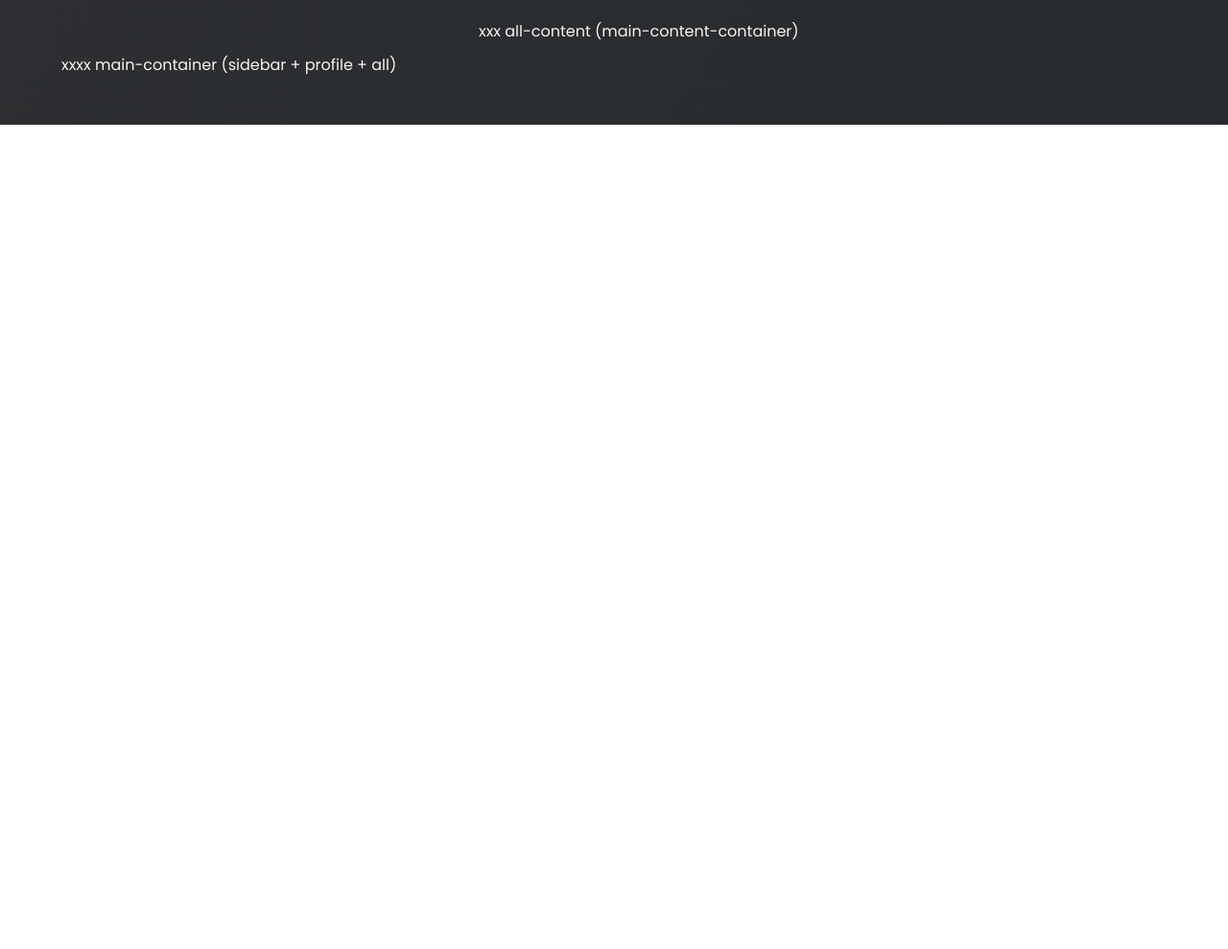
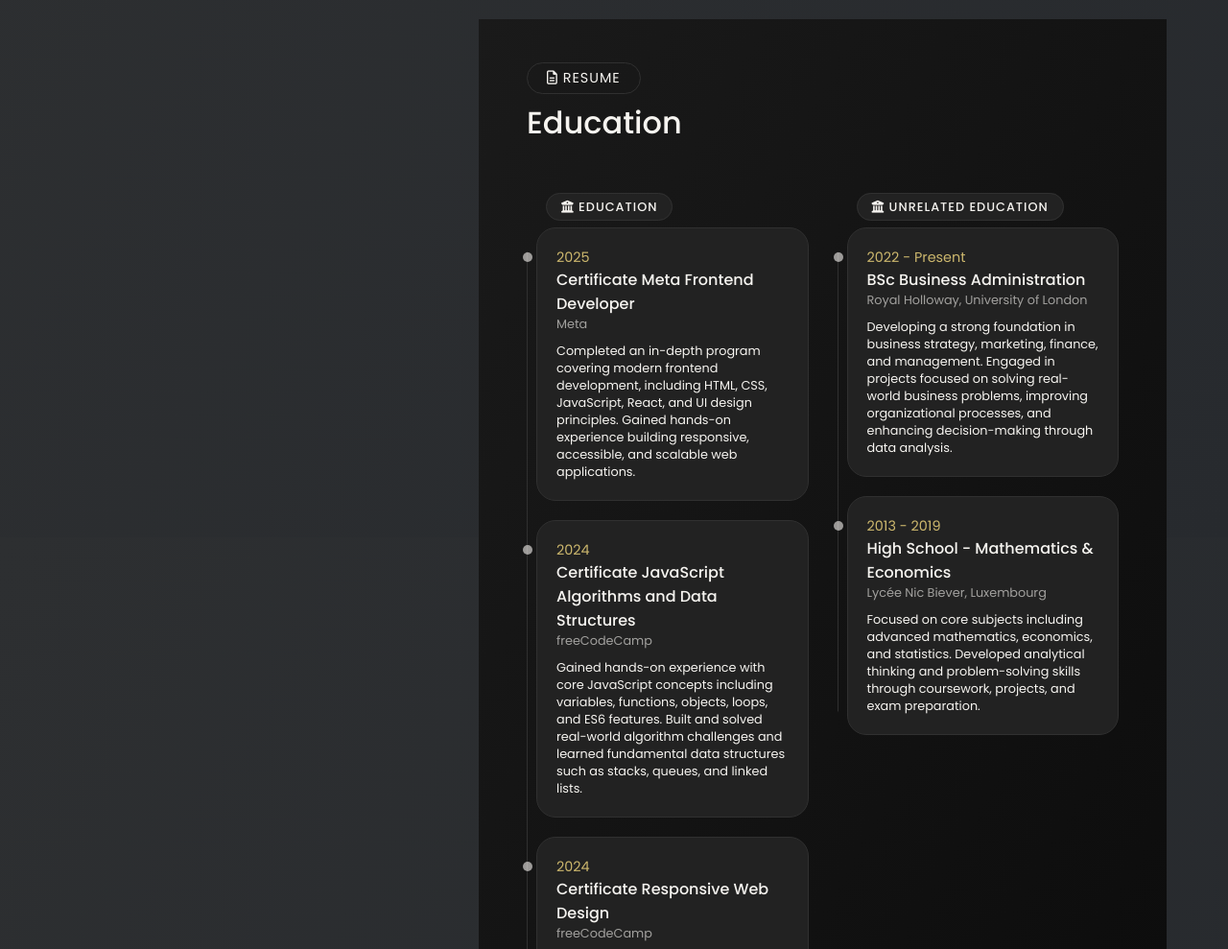
Before and after one commit to Suki1207/frontend-website, a website built with Vite: page index.html in a window 1280 px wide. Shown: the part 6640-7629 px from the top of the page at 96% size. Before the commit the page ends 6770 px from the top, so only its background shows below. Built offline with nearby package versions, Linux system fonts and the light colour scheme.

Commit message:
Create education section HTML + Add CSS

```diff
--- a/index.html
+++ b/index.html
@@ -731,6 +731,103 @@
         </section>
 
         <!-- Education & Work Section -->
+        <section id="edu-work" class="section-container">
+          <div class="section-heading">
+            <span><i class="fa-regular fa-file-lines"></i> Resume</span>
+            <h3>Education</h3>
+          </div>
+
+          <div class="edu-work-container">
+            <div class="edu-container">
+              <span class="edu-work-label">
+                <i class="fa-solid fa-building-columns"></i>
+                Education
+              </span>
+
+              <!--box-container-->
+              <div class="edu-work-box-container" data-aos="fade-up">
+                <!--box-->
+                <div class="edu-work-box">
+                  <span class="edu-work-year">2025</span>
+                  <strong>Certificate Meta Frontend Developer</strong>
+                  <span class="edu-work-location">Meta</span>
+                  <p>
+                    Completed an in-depth program covering modern frontend
+                    development, including HTML, CSS, JavaScript, React, and UI
+                    design principles. Gained hands-on experience building
+                    responsive, accessible, and scalable web applications.
+                  </p>
+                </div>
+                <!--box-->
+                <div class="edu-work-box">
+                  <span class="edu-work-year">2024</span>
+                  <strong
+                    >Certificate JavaScript Algorithms and Data
+                    Structures</strong
+                  >
+                  <span class="edu-work-location">freeCodeCamp</span>
+                  <p>
+                    Gained hands-on experience with core JavaScript concepts
+                    including variables, functions, objects, loops, and ES6
+                    features. Built and solved real-world algorithm challenges
+                    and learned fundamental data structures such as stacks,
+                    queues, and linked lists.
+                  </p>
+                </div>
+                <!--box-->
+                <div class="edu-work-box">
+                  <span class="edu-work-year">2024</span>
+                  <strong>Certificate Responsive Web Design</strong>
+                  <span class="edu-work-location">freeCodeCamp</span>
+                  <p>
+                    Completed a comprehensive course focused on building
+                    mobile-first, responsive websites using HTML and CSS.
+                    Covered accessibility best practices, Flexbox, Grid, and
+                    media queries to ensure cross-device compatibility.
+                  </p>
+                </div>
+              </div>
+            </div>
+
+            <div class="work-container" data-aos="fade-up">
+              <span class="edu-work-label">
+                <i class="fa-solid fa-building-columns"></i>
+                Unrelated Education
+              </span>
+
+              <div class="edu-work-box-container">
+                <div class="edu-work-box">
+                  <span class="edu-work-year">2022 - Present</span>
+                  <strong>BSc Business Administration</strong>
+                  <span class="edu-work-location"
+                    >Royal Holloway, University of London</span
+                  >
+                  <p>
+                    Developing a strong foundation in business strategy,
+                    marketing, finance, and management. Engaged in projects
+                    focused on solving real-world business problems, improving
+                    organizational processes, and enhancing decision-making
+                    through data analysis.
+                  </p>
+                </div>
+
+                <div class="edu-work-box">
+                  <span class="edu-work-year">2013 - 2019</span>
+                  <strong>High School - Mathematics & Economics</strong>
+                  <span class="edu-work-location"
+                    >Lycée Nic Biever, Luxembourg</span
+                  >
+                  <p>
+                    Focused on core subjects including advanced mathematics,
+                    economics, and statistics. Developed analytical thinking and
+                    problem-solving skills through coursework, projects, and
+                    exam preparation.
+                  </p>
+                </div>
+              </div>
+            </div>
+          </div>
+        </section>
 
         <!-- Contact Section -->
         xxx all-content (main-content-container)
--- /dev/null
+++ b/src/css/education.css
@@ -0,0 +1,77 @@
+.edu-work-container {
+  display: grid;
+  grid-template-columns: 1fr 1fr;
+  grid-gap: 30px;
+  margin-top: 50px;
+}
+.edu-work-label {
+  color: var(--text-color);
+  background-color: var(--bg-color);
+  padding: 5px 15px;
+  border-radius: 20px;
+  font-size: 0.8rem;
+  text-transform: uppercase;
+  letter-spacing: 1px;
+  font-weight: 500;
+  border: 1px solid var(--border-color);
+  margin-left: 20px;
+}
+.edu-work-box-container {
+  display: flex;
+  flex-direction: column;
+  width: 100%;
+  grid-gap: 20px;
+  margin-top: 10px;
+  padding-left: 10px;
+  position: relative;
+}
+.edu-work-box {
+  padding: 20px;
+  border-radius: 20px;
+  display: flex;
+  flex-direction: column;
+  backdrop-filter: blur(15px);
+  background-color: var(--bg-color);
+  position: relative;
+  border: 1px solid var(--border-color);
+}
+.edu-work-box-container::before {
+  content: "";
+  position: absolute;
+  left: 0px;
+  top: 50%;
+  transform: translateY(-50%);
+  width: 1px;
+  height: calc(100% - 50px);
+  background-color: var(--border-color);
+}
+.edu-work-box::after {
+  content: "";
+  position: absolute;
+  left: -15px;
+  top: 25px;
+  width: 10px;
+  height: 10px;
+  border-radius: 50%;
+  background-color: var(--text-color);
+  opacity: 0.6;
+}
+.edu-work-box .edu-work-year {
+  color: var(--main-color);
+  font-size: 0.9rem;
+}
+.edu-work-box strong {
+  color: var(--text-color);
+  font-size: 1rem;
+  font-weight: 500;
+}
+.edu-work-location {
+  font-size: 0.8rem;
+  color: var(--text-color);
+  opacity: 0.6;
+}
+.edu-work-box p {
+  color: var(--text-color);
+  font-size: 0.8rem;
+  margin-top: 10px;
+}
--- a/src/style.css
+++ b/src/style.css
@@ -6,6 +6,7 @@
 @import url("/src/css/action.css");
 @import url("/src/css/services.css");
 @import url("/src/css/projects.css");
+@import url("/src/css/education.css");
 
 /* General styles */
 * {
```
